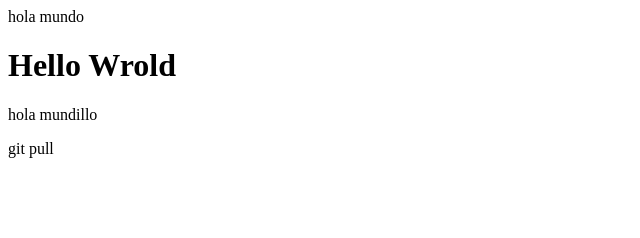
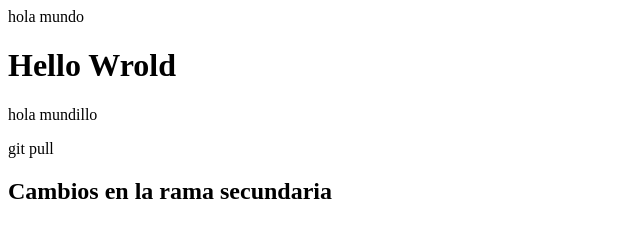
Before and after one commit to realsanchez/karew, a plain HTML site: page index.html in a window 1280 px wide. Shown: the whole page, without its empty margins (0-640 px from the left). Drawn offline with Linux system fonts and the light colour scheme.

Commit message:
nueva rama

```diff
--- a/index.html
+++ b/index.html
@@ -1,3 +1,4 @@
 hola mundo
 <h1>Hello Wrold</h1>
 <p>hola mundillo</p>git pull
+<h2>Cambios en la rama secundaria</h2>
```
